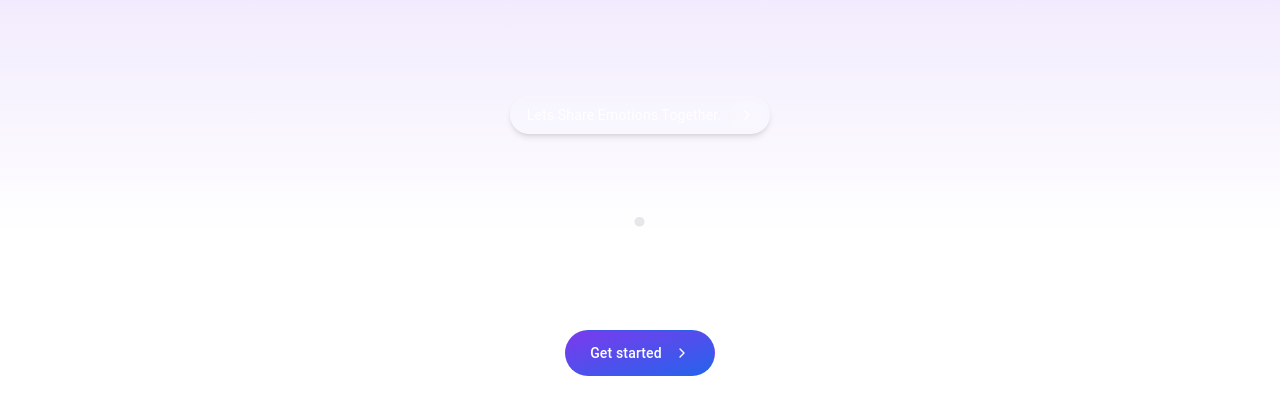
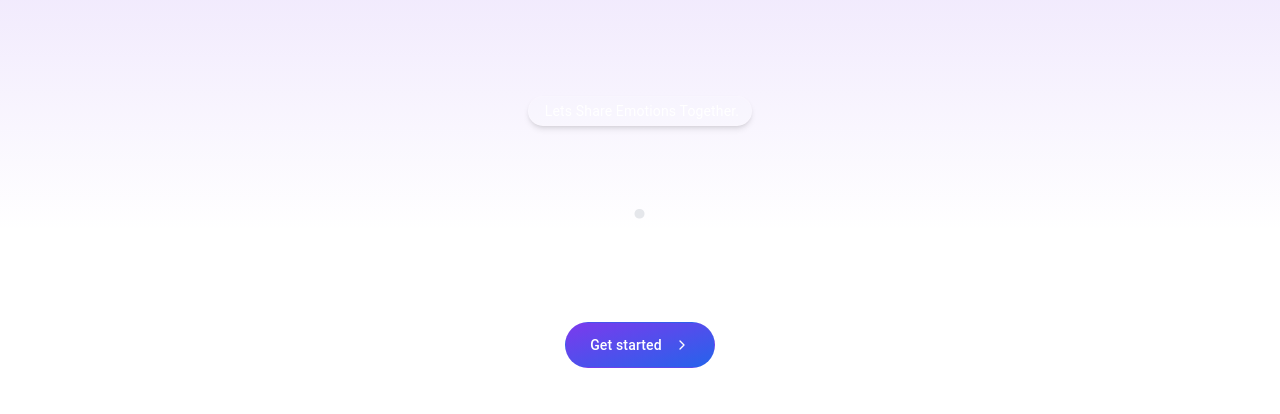
Before and after one commit to sameersuman573/Chat-App--Frontend, a React (Vite) app: page / in a window 1280 px wide. Shown: the top 414 px of the page. Built offline with nearby package versions, Linux system fonts and the light colour scheme; no server answers.

Commit message:
Remove commented out code in NotFound.jsx

```diff
--- a/src/Pages/NotFound.jsx
+++ b/src/Pages/NotFound.jsx
@@ -13,7 +13,7 @@ function NotFound() {
             href="../figma.html"
           >
             <p class="me-2 text-white text-sm">Lets Share Emotions Together.</p>
-            <span class="group-hover:bg-white/10 py-1.5 px-2.5 flex justify-center items-center gap-x-2 rounded-full bg-white/10 font-semibold text-white text-sm">
+            {/* <span class="group-hover:bg-white/10 py-1.5 px-2.5 flex justify-center items-center gap-x-2 rounded-full bg-white/10 font-semibold text-white text-sm">
               <svg
                 class="shrink-0 size-4"
                 xmlns="http://www.w3.org/2000/svg"
@@ -28,7 +28,7 @@ function NotFound() {
               >
                 <path d="m9 18 6-6-6-6" />
               </svg>
-            </span>
+            </span> */}
           </a>
         </div>
 
```
